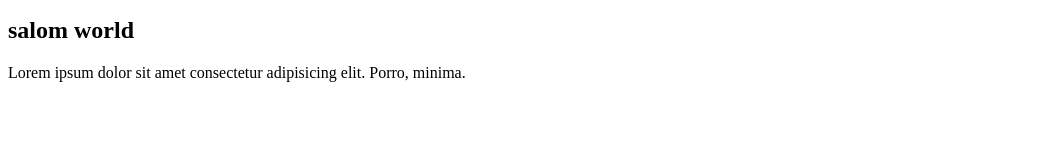
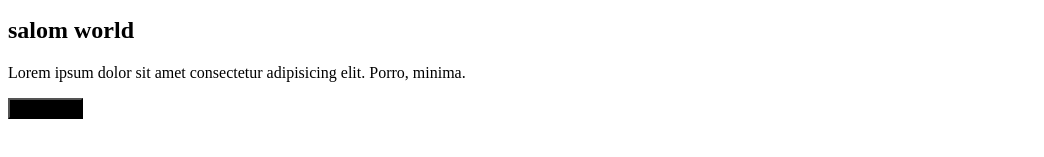
Before and after one commit to khojiakbar739/testproject, a plain HTML site: page index.html in a window 1280 px wide. Shown: the part 155-312 px from the top of the page, without its empty margins (0-1044 px from the left). Drawn offline with Linux system fonts and the light colour scheme.

Commit message:
Add button class to css

```diff
--- a/index.html
+++ b/index.html
@@ -26,6 +26,7 @@
         <h2>salom world</h2>
         <P>Lorem ipsum dolor sit amet consectetur adipisicing elit. Porro, minima.</P>
     </div>
+    <button class="button_class">press_me</button>
 </section>
 
 <body>
--- a/main.css
+++ b/main.css
@@ -1,3 +1,6 @@
 .body {
 
 }
+.button_class {
+    background-color: black;
+}
```
